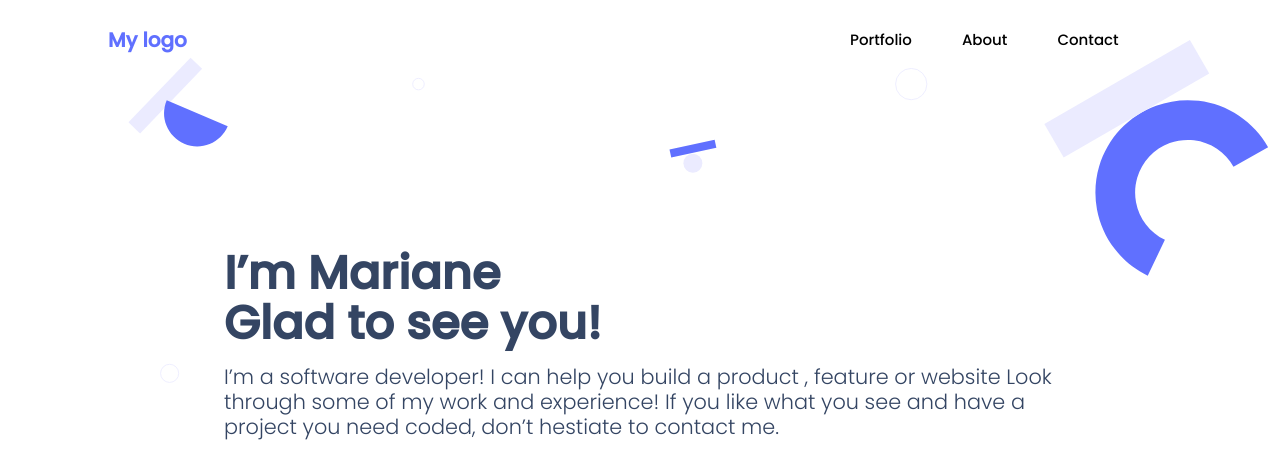
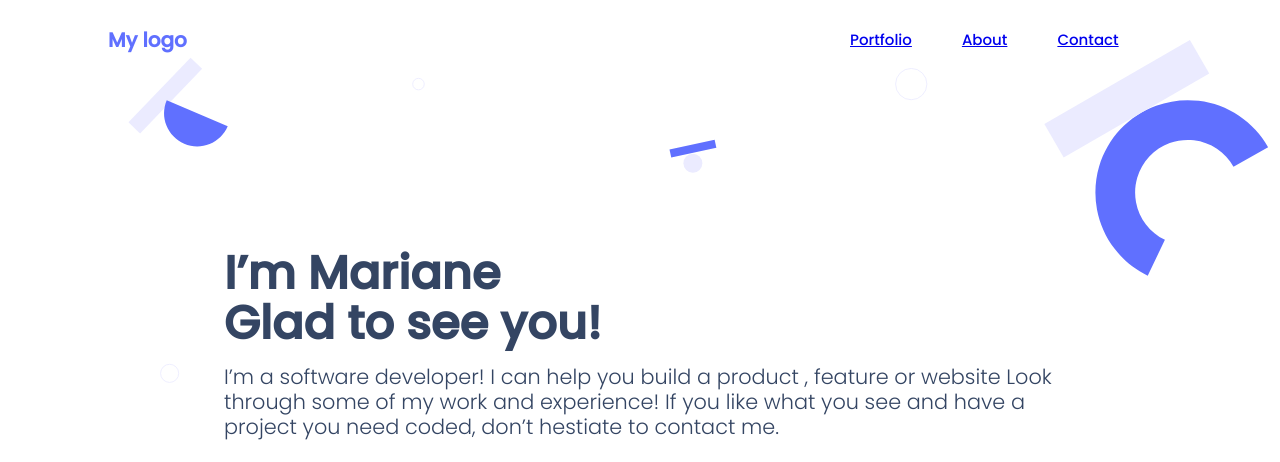
Before and after one commit to codedit334/Portfolio_Microverse, a website: page index.html in a window 1280 px wide. Shown: the top 462 px of the page. Drawn offline with Linux system fonts and the light colour scheme.

Commit message:
Add go to function:anchor tag in index.html

```diff
--- a/index.html
+++ b/index.html
@@ -23,9 +23,9 @@
                 <span class="nav-menu">
                     <img class="nav-btn-x" src="./assets/x.svg" alt="Close icon">
                     <ul class="nav-menu-list">
-                        <li>Portfolio</li>
-                        <li>About</li>
-                        <li>Contact</li>
+                        <li><a href="#works">Portfolio</a></li>
+                        <li><a href="#about">About</a></li>
+                        <li><a href="#contact">Contact</a></li>
                     </ul>
                 </span>
             </nav>
@@ -62,7 +62,7 @@
 
         </section>
 
-        <section class="works">
+        <section class="works" id="works">
             <div class="card order3">
                 <div>
                     <a href=""><img src="./assets/Snapshoot Portfolio.png" alt="Portfolio"></a>
@@ -169,7 +169,7 @@
                 </div>
             </div>
         </section>
-        <section class="about">
+        <section class="about" id="about">
             <div>
                 <div class="about-wrap">
                     <h2>About<br>Myself</h2>
@@ -224,7 +224,7 @@
             </div>
         </section>
 
-        <section class="contact">
+        <section class="contact" id="contact">
             <div>
                 <h3>Contact me</h3>
                 <p>If you have an application you are interested in developing, a feature that you need built or a
--- a/style.css
+++ b/style.css
@@ -569,6 +569,11 @@ i {
     margin: 20px 0;
   }
 
+  .nav-menu a{
+    color: white;
+    text-decoration: none;
+  }
+
   .card {
     display: inline-block;
     width: auto;
```
